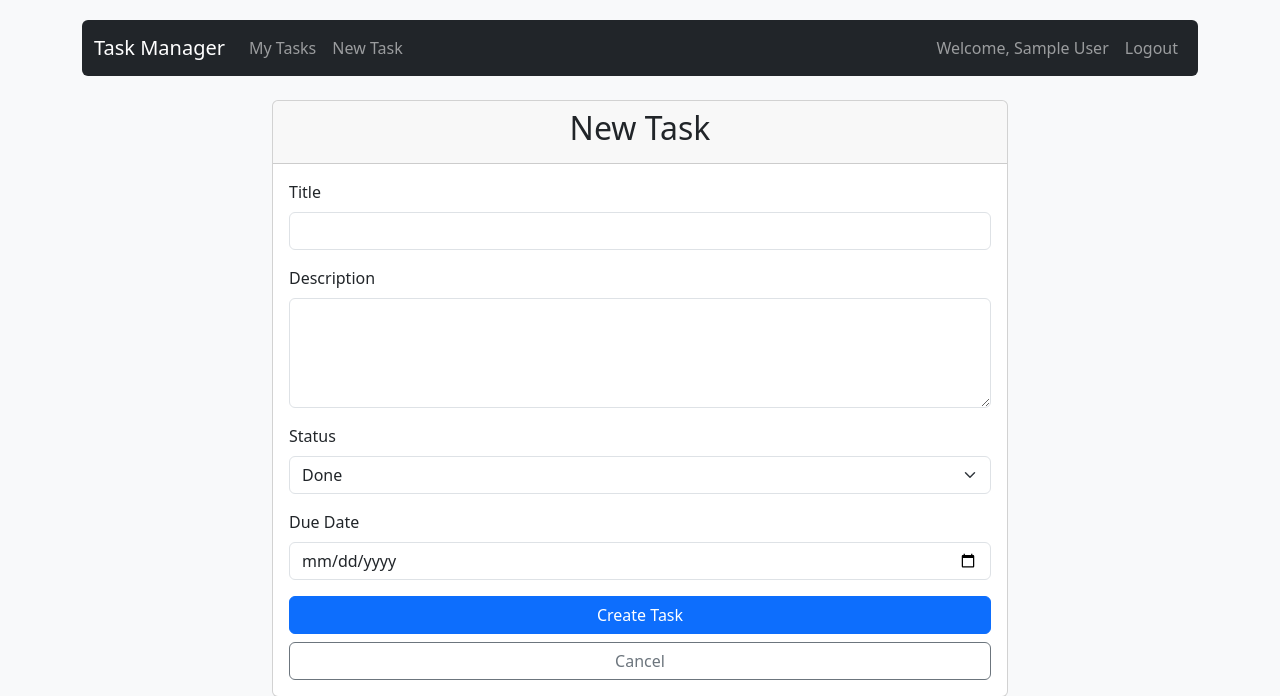
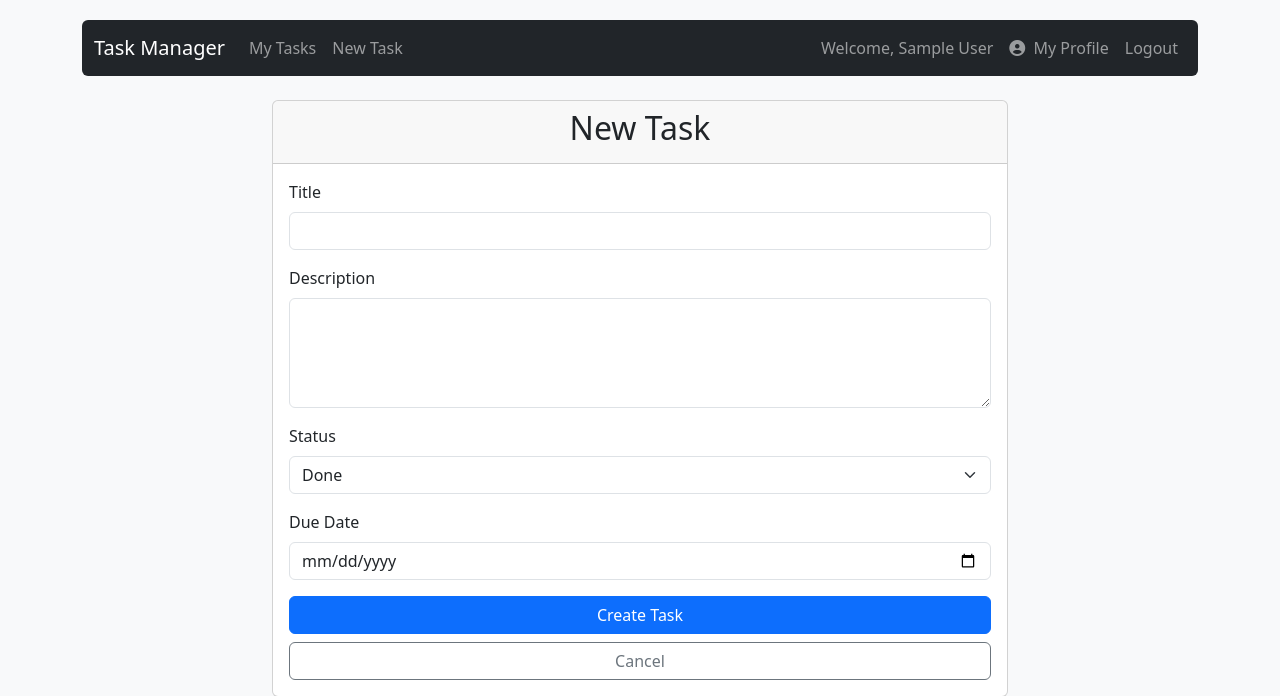
Before and after one commit to rahimjonovali/Task-Manager, a Django app: page /tasks/new/ in a window 1280 px wide. Shown: the top 696 px of the page. Run offline with Django 4.2, Linux system fonts and the light colour scheme; the visitor is signed in with stand-in values (Sample User, id 1).

Commit message:
Added My Profile Section and need to fix it

```diff
--- a/tasks/forms.py
+++ b/tasks/forms.py
@@ -1,5 +1,5 @@
 from django import forms
-from django.contrib.auth.forms import UserCreationForm
+from django.contrib.auth.forms import UserCreationForm,UserChangeForm
 from django.contrib.auth import get_user_model
 from .models import Task
 
@@ -19,3 +19,11 @@ class CustomUserCreationForm(UserCreationForm):
         fields = ['email', 'first_name', 'password1', 'password2']
         labels = {'birth_date': 'Date of Birth','headline': 'Your Headline','bio': 'Short Bio',}
         help_texts = {'avatar': 'Optional profile picture',}
+
+
+class ProfileUpdateForm(UserChangeForm):
+    class Meta:
+        model = User
+        fields = "__all__"
+        labels = {'birth_date': 'Date of Birth', 'headline': 'Your Headline', 'bio': 'Short Bio', }
+        help_texts = {'avatar': 'Optional profile picture', }
--- a/tasks/template_urls.py
+++ b/tasks/template_urls.py
@@ -1,10 +1,11 @@
 from django.urls import path
 from . import views
-
+from .views import ProfileUpdateView
 urlpatterns = [
     path('', views.TaskListView.as_view(), name='task_list'),
     path('tasks/<int:pk>/', views.TaskDetailView.as_view(), name='task_detail'),
     path('tasks/new/', views.TaskCreateView.as_view(), name='task_create'),
     path('tasks/<int:pk>/edit/', views.TaskUpdateView.as_view(), name='task_update'),
     path('tasks/<int:pk>/delete/', views.TaskDeleteView.as_view(), name='task_delete'),
+    path('profile/edit/', ProfileUpdateView.as_view(), name='profile_edit'),
 ]
--- a/tasks/views.py
+++ b/tasks/views.py
@@ -5,19 +5,33 @@ from django.contrib import messages
 from django.urls import reverse_lazy
 from django.views.generic import ListView, DetailView, CreateView, UpdateView, DeleteView
 from django.contrib.auth.mixins import LoginRequiredMixin
-from django.http import HttpResponseRedirect,HttpResponse
 
 from rest_framework import viewsets, permissions, status,mixins
 from rest_framework.decorators import api_view, permission_classes
 from rest_framework.response import Response
 from rest_framework.views import APIView
 from rest_framework import generics
-from django.contrib.auth.models import User
+from django.contrib.auth import get_user_model
 
 from .models import Task
 from .serializers import TaskSerializer, UserSerializer
 from .permissions import IsOwner
-from .forms import TaskForm, CustomUserCreationForm
+from .forms import TaskForm, CustomUserCreationForm,ProfileUpdateForm
+
+User = get_user_model()
+
+class  ProfileUpdateView(LoginRequiredMixin,UpdateView):
+	model = User
+	form_class = ProfileUpdateForm
+	template_name = "profile/profile_form.html"
+	success_url = reverse_lazy('profile')
+
+	def get_object(self, queryset=None):
+		return self.request.user
+
+	def form_valid(self, form):
+		messages.success(self.request, "Profile updated successfully")
+		return super().form_valid(form)
 
 # The following view is not used in urls.py
 class TaskViewSet(viewsets.ModelViewSet):
--- a/templates/base.html
+++ b/templates/base.html
@@ -11,25 +11,31 @@
             padding-top: 20px;
             background-color: #f8f9fa;
         }
+
         .task-card {
             margin-bottom: 20px;
             transition: transform 0.3s;
         }
+
         .task-card:hover {
             transform: translateY(-5px);
         }
+
         .status-todo {
             background-color: #ffc107;
             color: #212529;
         }
+
         .status-in-progress {
             background-color: #17a2b8;
             color: white;
         }
+
         .status-done {
             background-color: #28a745;
             color: white;
         }
+
         .task-status {
             display: inline-block;
             padding: 0.25rem 0.5rem;
@@ -59,10 +65,16 @@
                         </li>
                     {% endif %}
                 </ul>
+
                 <ul class="navbar-nav">
                     {% if user.is_authenticated %}
                         <li class="nav-item">
                             <span class="nav-link">Welcome, {{ user.name|default:user.email }}</span>
+                        </li>
+                        <li class="nav-item">
+                            <a class="nav-link" href="{% url 'profile_edit' %}">
+                                <i class="fas fa-user-circle me-1"></i> My&nbsp;Profile
+                            </a>
                         </li>
                         <li class="nav-item">
                             <a class="nav-link" href="{% url 'logout' %}">Logout</a>
@@ -76,6 +88,7 @@
                         </li>
                     {% endif %}
                 </ul>
+
             </div>
         </div>
     </nav>
```
Also changed, not shown: templates/profile/profile_form.html (added, +22 -0 lines), 1 other file. Lines whose indentation alone changed are shown as unchanged.
